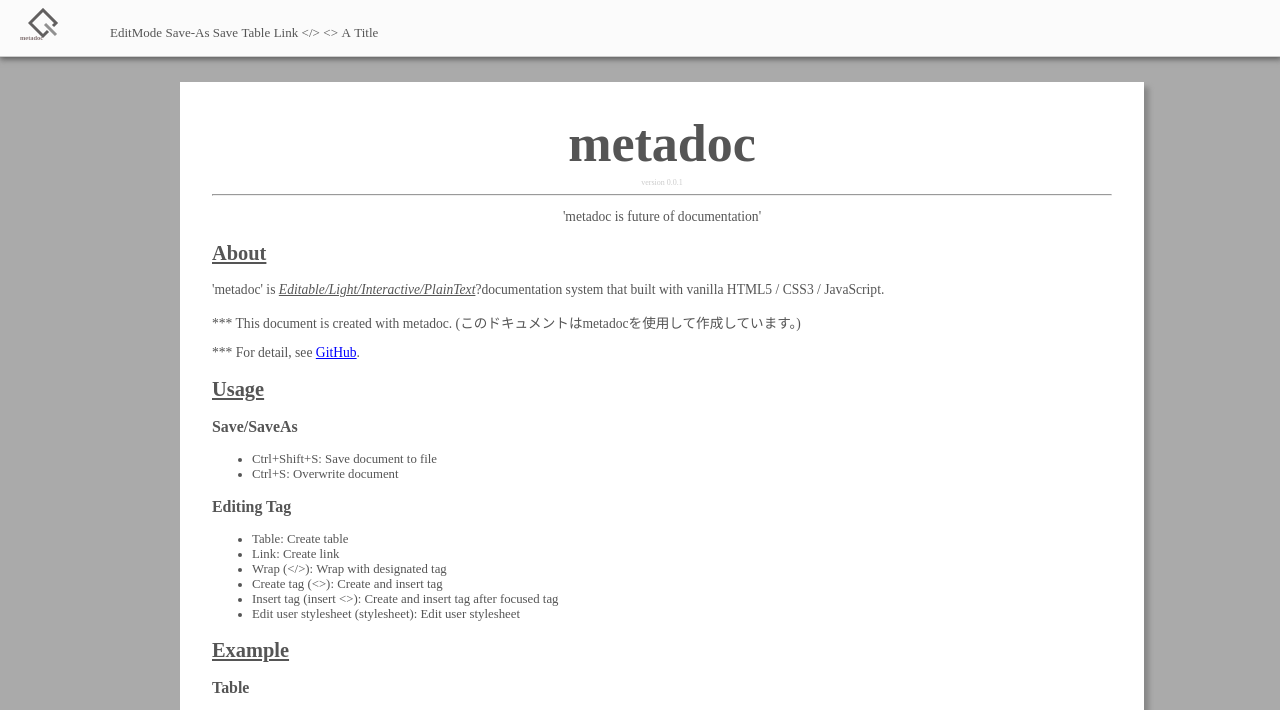
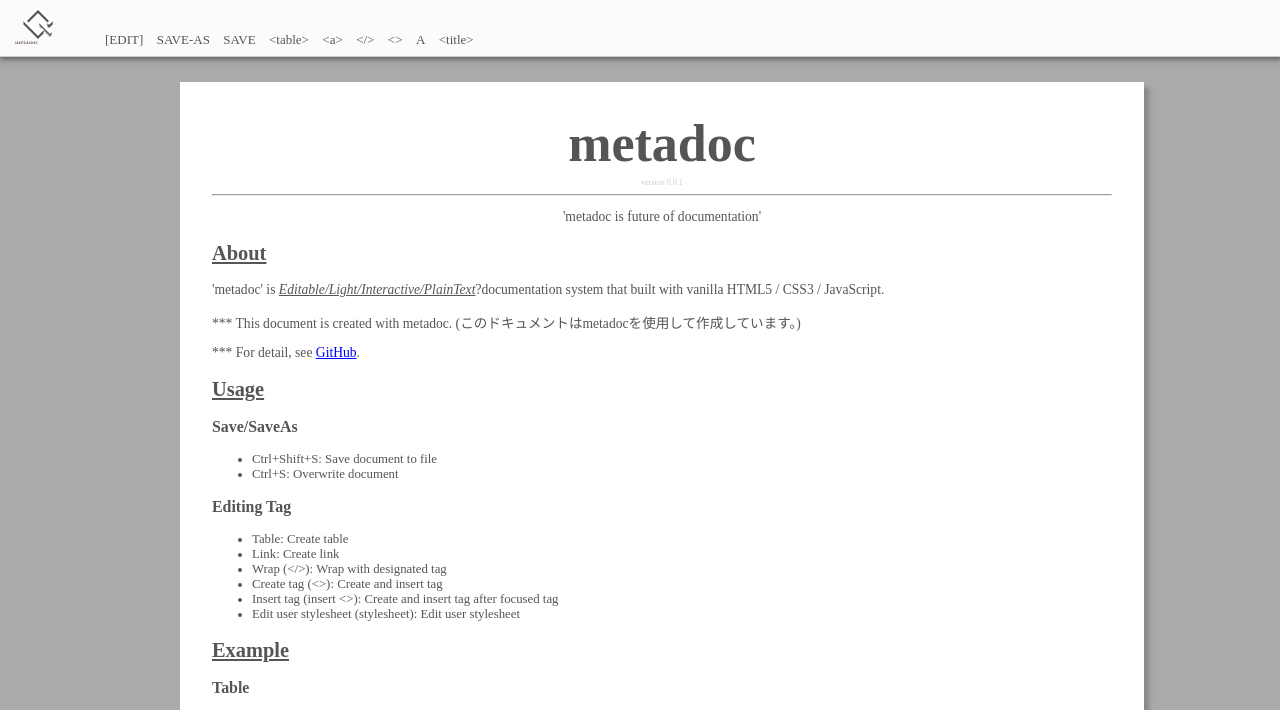
Before and after one commit to singy15/metadoc, a website built with webpack: page src/index.html in a window 1280 px wide. Shown: the top 710 px of the page. Built offline with nearby package versions, Linux system fonts and the light colour scheme.

Commit message:
Refine UI

```diff
--- a/src/main.js
+++ b/src/main.js
@@ -63,7 +63,7 @@
 }
 
 function changeToViewMode() {
-  document.getElementById("btnToggleMode").innerText = "ViewMode";
+  document.getElementById("btnToggleMode").innerText = "[VIEW]";
   globalMain.removeAttribute("contenteditable");
   // globalMain.classList.remove("content");
   removeOrAttributeDeleteClass(globalMain, "content");
@@ -71,7 +71,7 @@
 }
 
 function changeToEditMode() {
-  document.getElementById("btnToggleMode").innerText = "EditMode";
+  document.getElementById("btnToggleMode").innerText = "[EDIT]";
   globalMain.setAttribute("contenteditable", "true");
   globalMain.classList.add("content");
 }
@@ -1022,24 +1022,33 @@
   }
 
   let headerHtml = `<div id="header" class="__metadoc-header">
-      <div style="position:relative; left:23px; top:3px;">
-        <svg xmlns="http://www.w3.org/2000/svg" style="width:32px; height:32px;">
+      <div style="position:absolute; left:23px; top:3px;">
+        <svg xmlns="http://www.w3.org/2000/svg" style="width:32px; height:32px; position:absolute; left:0px; top:6px;">
           <polyline style="stroke:#626060;" points="20 23, 15 28, 2 15, 15 2, 28 15, 25 18" stroke="black" stroke-width="3.0" fill="none"></polyline>
           <polyline style="stroke:#919191;" points="17 16, 28 27" stroke="black" stroke-width="3.0" fill="none"></polyline>
         </svg>
+        <svg xmlns="http://www.w3.org/2000/svg" style="width:32px; height:32px; position:absolute; left:0px; top:4px;">
+          <polyline style="stroke:#333;" points="20 23, 15 28, 2 15, 15 2, 28 15, 25 18" stroke="black" stroke-width="3.0" fill="none"></polyline>
+          <polyline style="stroke:#333;" points="17 16, 28 27" stroke="black" stroke-width="3.0" fill="none"></polyline>
+        </svg>
+        <svg xmlns="http://www.w3.org/2000/svg" style="width:32px; height:32px; position:absolute; left:0px; top:3px;">
+          <polyline style="stroke:#fff;" points="20 23, 15 28, 2 15, 15 2, 28 15, 25 18" stroke="black" stroke-width="3.0" fill="none"></polyline>
+          <polyline style="stroke:#fff;" points="17 16, 28 27" stroke="black" stroke-width="3.0" fill="none"></polyline>
+        </svg>
       </div>
       <div class="__metadoc-header-title">metadoc</div>
+      <div class="__metadoc-header-title" style="color:#fff; top:36px; left:14px;">metadoc</div>
       <div class="__metadoc-button-container">
-        <span class="span-button-inline font-size-small color-dark" id="btnToggleMode" onclick="toggleMode()">EditMode</span>
-        <span class="span-button-inline font-size-small color-dark" onclick="saveNew()">Save-As</span>
-        <span class="span-button-inline font-size-small color-dark" onclick="saveOverwrite()">Save</span>
-        <span class="span-button-inline font-size-small color-dark" onclick="addTable()">Table</span>
-        <span class="span-button-inline font-size-small color-dark" onclick="addLink()">Link</span>
+        <span class="span-button-inline font-size-small color-dark" id="btnToggleMode" onclick="toggleMode()">[EDIT]</span>
+        <span class="span-button-inline font-size-small color-dark" onclick="saveNew()">SAVE-AS</span>
+        <span class="span-button-inline font-size-small color-dark" onclick="saveOverwrite()">SAVE</span>
+        <span class="span-button-inline font-size-small color-dark" onclick="addTable()">&lt;table&gt;</span>
+        <span class="span-button-inline font-size-small color-dark" onclick="addLink()">&lt;a&gt;</span>
         <!-- <span class="span-button-inline font-size-small color-dark" onclick="markClear()">Clear</span> -->
         <span class="span-button-inline font-size-small color-dark" onclick="envelope()" >&lt;/&gt;</span>
         <span class="span-button-inline font-size-small color-dark" onclick="createTag()" >&lt;&gt;</span>
         <span class="span-button-inline font-size-small color-dark" onclick="editUserStyle()" >A</span>
-        <span class="span-button-inline font-size-small color-dark" onclick="setTitle()" >Title</span>
+        <span class="span-button-inline font-size-small color-dark" onclick="setTitle()" >&lt;title&gt;</span>
       </div>
     </div>`;
 
--- a/src/style.css
+++ b/src/style.css
@@ -180,16 +180,20 @@
   font-size:0.4rem;
   font-weight:bold;
   color: #837373;
-  position: relative;
+  position: absolute;
   left: 15px;
-  top: -7px;
+  top: 38px;
 }
 
 .__metadoc-button-container {
   padding: 5px;
-  position: relative;
+  position: absolute;
   left: 100px;
-  top: -28px;
+  top: 27px;
+}
+
+.__metadoc-button-container span {
+  margin-right: 10px;
 }
 
 .__metadoc-button-container button {
```
